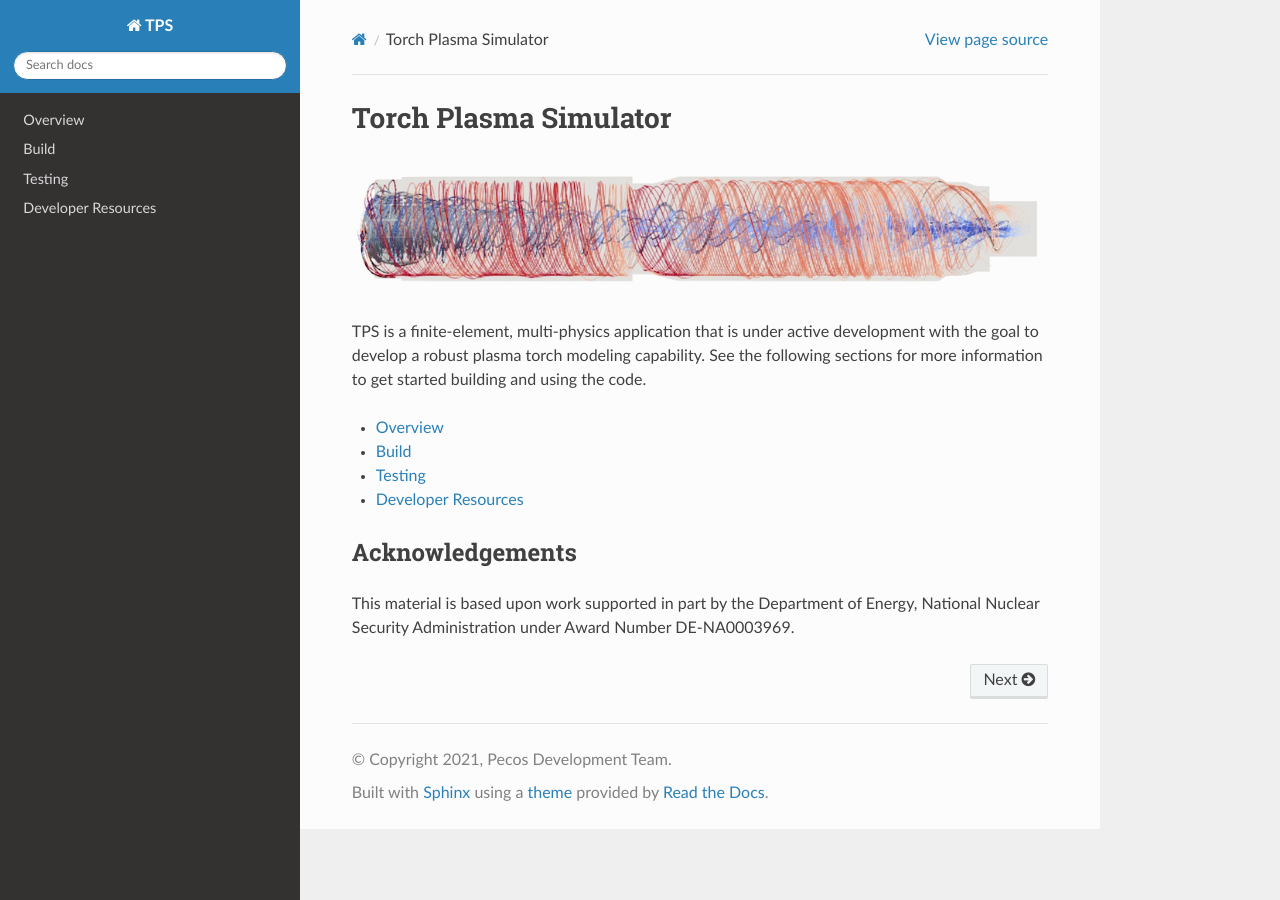
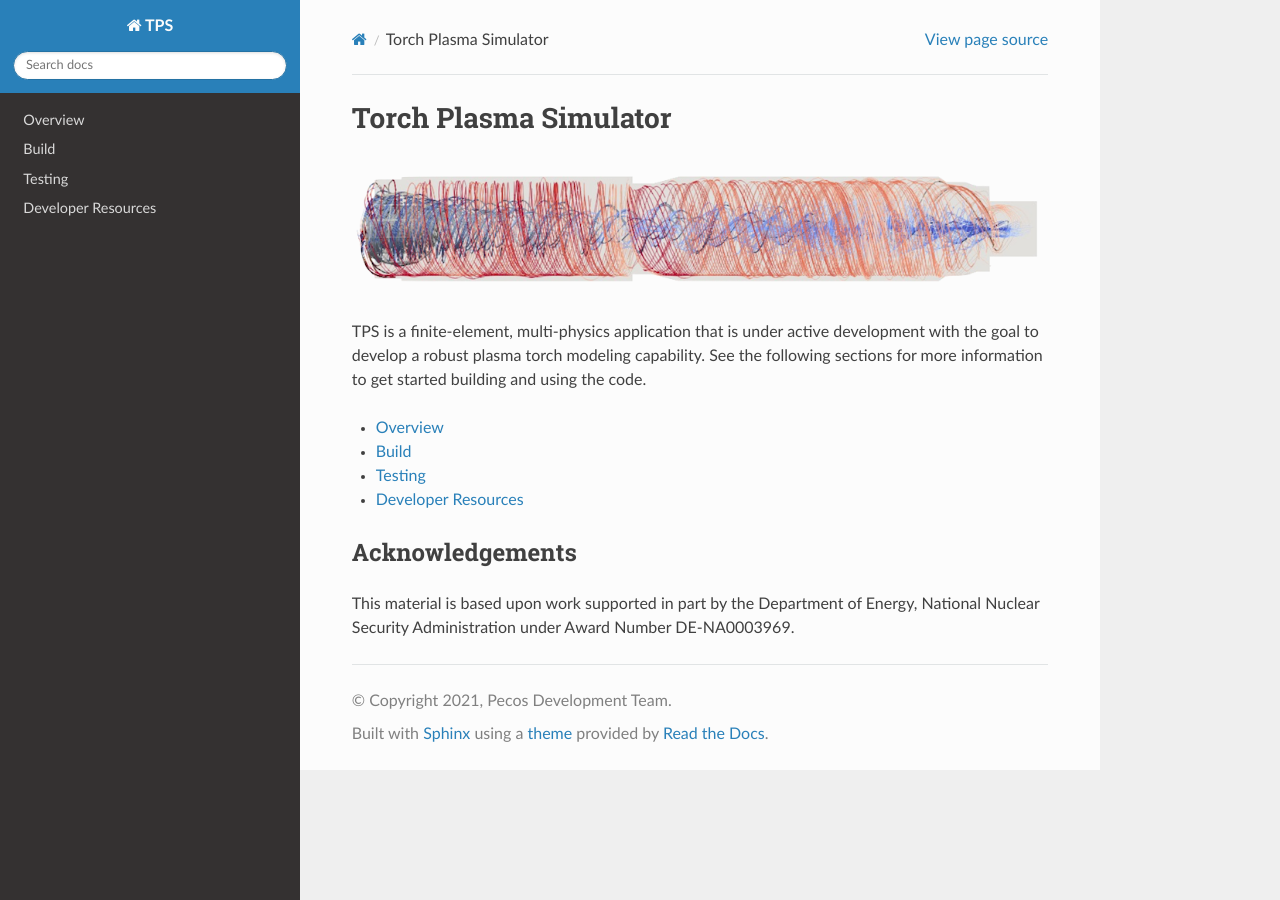
Before and after one commit to pecos/tps-docs, a Sphinx documentation site: the page built from docs/source/index.rst, in a window 1280 px wide. Built offline with Sphinx 7.4.7 and the Read the Docs theme 2.0.0, drawn with Linux system fonts in a browser that asks for light colours.

Commit message:
disable next/prev buttons

```diff
--- a/docs/source/conf.py
+++ b/docs/source/conf.py
@@ -46,6 +46,9 @@ exclude_patterns = []
 #
 #html_theme = 'alabaster'
 html_theme = 'sphinx_rtd_theme'
+html_theme_options = {
+    'prev_next_buttons_location': None
+}
 
 # Add any paths that contain custom static files (such as style sheets) here,
 # relative to this directory. They are copied after the builtin static files,
```
